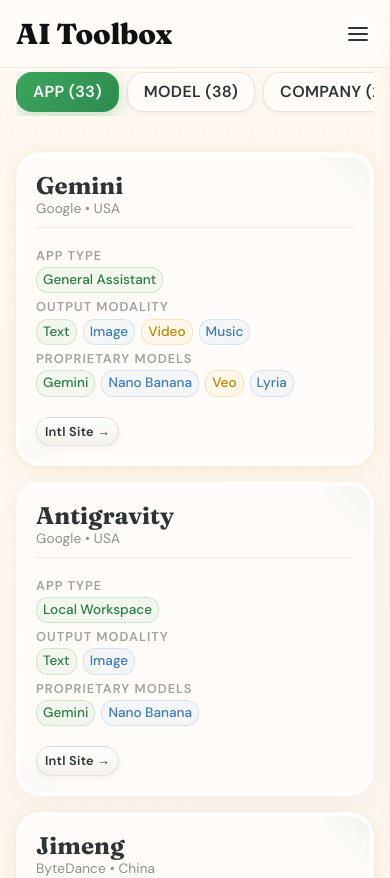
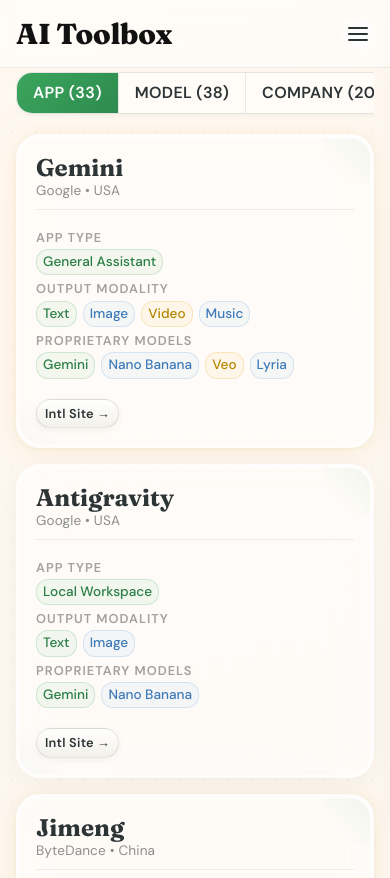
Before and after one commit to zouliwei/ai-toolbox, a React (Vite) app: page / in a window 390 px wide. Shown: the top 878 px of the page. Built offline with nearby package versions, Linux system fonts and the light colour scheme; a web font is replaced by a local one.

Commit message:
feat: refactor view selector to compact toggle and optimize mobile spacing

```diff
--- a/src/App.css
+++ b/src/App.css
@@ -97,28 +97,34 @@
   color: var(--color-bg);
 }
 
-.tab-group {
+.view-toggle {
   display: flex;
-  gap: var(--space-sm);
+  border: var(--border-thin);
+  overflow: hidden;
+  flex-shrink: 0;
 }
 
 .tab-btn {
   padding: var(--space-sm) var(--space-md);
   font-size: 1rem;
+  font-weight: bold;
   background: transparent;
   color: var(--color-fg);
-  border: var(--border-thin);
+  border: none;
   border-radius: 0;
-  box-shadow: 2px 2px 0 var(--color-fg);
   min-height: 40px;
   line-height: 1.2;
+  cursor: pointer;
+  transition: background 0.12s, color 0.12s;
+}
+
+.tab-btn + .tab-btn {
+  border-left: var(--border-thin);
 }
 
 .tab-btn.active {
   background: var(--color-fg);
   color: var(--color-bg);
-  box-shadow: 0 0 0 transparent;
-  transform: translate(2px, 2px);
 }
 
 .grid-container {
@@ -411,6 +417,8 @@
     flex-direction: column;
     align-items: flex-start;
     gap: var(--space-md);
+    padding: var(--space-sm) var(--space-md);
+    min-height: auto;
   }
 
   .header-controls {
@@ -419,9 +427,10 @@
   }
 
   .tab-group {
-    width: 100%;
+    max-width: 100%;
     overflow-x: auto;
     padding-bottom: 4px;
+    display: flex;
   }
 
   .tab-btn {
@@ -430,6 +439,7 @@
 
   .grid-container {
     grid-template-columns: 1fr;
+    padding: var(--space-sm) var(--space-md);
   }
 
   .filter-title {
--- a/src/App.tsx
+++ b/src/App.tsx
@@ -296,6 +296,7 @@
         </div>
         <header className="header">
           <div className="tab-group">
+          <div className="view-toggle">
             <button
               id="tab-apps"
               className={`tab-btn ${activeTab === 'Apps' ? 'active' : ''}`}
@@ -317,6 +318,7 @@
             >
               {t('COMPANY', language)} ({filteredCompanies.length})
             </button>
+          </div>
           </div>
           <div className="desktop-only">
             <GlobalControls
--- a/src/adventure.css
+++ b/src/adventure.css
@@ -164,33 +164,42 @@
   -webkit-backdrop-filter: blur(12px);
 }
 
+[data-theme="adventure"] .view-toggle {
+  border: 1px solid rgba(45,52,54,0.12);
+  border-radius: var(--radius-btn);
+  overflow: hidden;
+  background: rgba(255,255,255,0.5);
+  backdrop-filter: blur(8px);
+  -webkit-backdrop-filter: blur(8px);
+  box-shadow: 0 2px 8px rgba(0,0,0,0.04);
+}
+
 [data-theme="adventure"] .tab-btn {
   font-family: var(--font-data);
   font-weight: 600;
   text-transform: none;
   letter-spacing: 0.02em;
-  border: 1px solid rgba(45,52,54,0.12);
-  border-radius: var(--radius-btn);
-  background: rgba(255,255,255,0.5);
+  background: transparent;
   color: var(--color-fg);
-  box-shadow: 0 2px 6px rgba(0,0,0,0.04);
+  border: none;
+  border-radius: 0;
+  box-shadow: none;
   transition: all 250ms ease;
 }
 
-[data-theme="adventure"] .tab-btn:hover {
+[data-theme="adventure"] .tab-btn + .tab-btn {
+  border-left: 1px solid rgba(45,52,54,0.10);
+}
+
+[data-theme="adventure"] .tab-btn:hover:not(.active) {
   background: rgba(59,165,93,0.08);
-  border-color: var(--color-accent);
-  transform: translateY(-1px);
-  box-shadow: 0 4px 12px rgba(59,165,93,0.12);
   color: var(--color-fg);
 }
 
 [data-theme="adventure"] .tab-btn.active {
   background: linear-gradient(135deg, var(--color-accent) 0%, #2E8B4E 100%);
   color: white;
-  border-color: transparent;
-  box-shadow: 0 4px 16px rgba(59,165,93,0.3);
-  transform: translateY(0);
+  box-shadow: none;
 }
 
 /* ─── 7. LANGUAGE TOGGLE ──────────────────────────────────────────────── */
```
